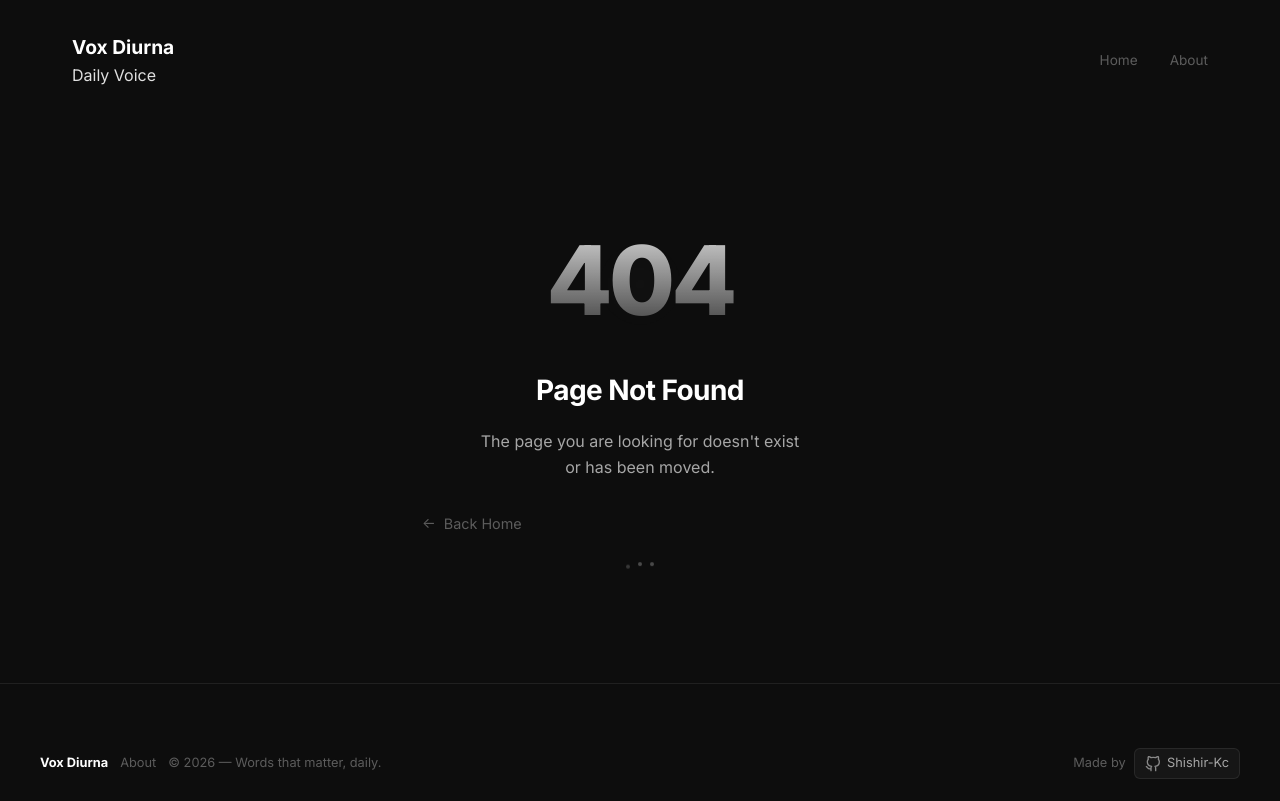
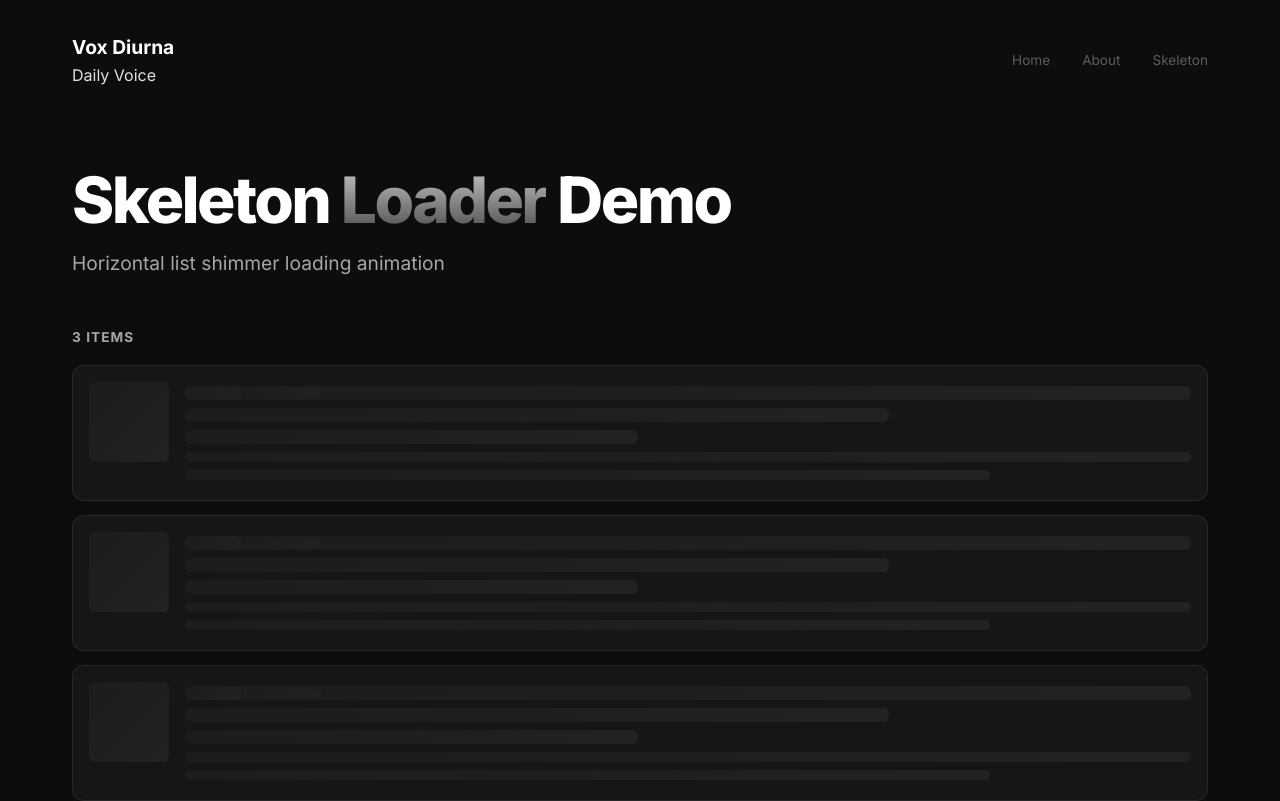
Before and after one commit to Shishir-Kc/Vox_Diurna, a React (Vite) app: page /skeleton-demo in a window 1280 px wide. Before the commit this address had no page. Shown: the top 801 px of the page. Built offline with nearby package versions, Linux system fonts and the light colour scheme.

Commit message:
feat: add SkeletonList component with horizontal shimmer animation
- Create SkeletonList component for list-style skeleton loaders
- Add SkeletonList.css with shimmer sweep animations
- Add SkeletonDemo page to preview the component
- Wire up route and nav link in App.jsx

```diff
--- a/src/App.jsx
+++ b/src/App.jsx
@@ -4,6 +4,7 @@ import Home from '@/pages/Home';
 import PostDetail from '@/pages/PostDetail';
 import NotFound from '@/pages/NotFound';
 import About from '@/pages/About';
+import SkeletonDemo from '@/pages/SkeletonDemo';
 
 export default function App() {
   return (
@@ -16,6 +17,7 @@ export default function App() {
         <ul className="navbar-links">
           <li><Link to="/">Home</Link></li>
           <li><Link to="/about">About</Link></li>
+          <li><Link to="/skeleton-demo">Skeleton</Link></li>
         </ul>
       </nav>
 
@@ -23,6 +25,7 @@ export default function App() {
         <Routes>
           <Route path="/" element={<Home />} />
           <Route path="/about" element={<About />} />
+          <Route path="/skeleton-demo" element={<SkeletonDemo />} />
           <Route path="/blog/:slug/:id" element={<PostDetail />} />
           <Route path="*" element={<NotFound />} />
         </Routes>
--- /dev/null
+++ b/src/components/SkeletonList.css
@@ -0,0 +1,187 @@
+/* ============================================
+   SKELETON LIST — Horizontal Row Shimmer
+   ============================================ */
+
+/* List container */
+.skeleton-list-container {
+  display: flex;
+  flex-direction: column;
+  gap: 0.875rem;
+}
+
+/* List item — horizontal card layout */
+.skeleton-list-item {
+  background: var(--bg-surface);
+  border: 1px solid var(--border-subtle);
+  border-radius: var(--radius-md);
+  display: flex;
+  gap: 1rem;
+  padding: 1rem;
+  overflow: hidden;
+  animation: sk-list-fade-in 0.5s ease both;
+}
+
+@keyframes sk-list-fade-in {
+  from {
+    opacity: 0;
+    transform: translateY(12px);
+  }
+  to {
+    opacity: 1;
+    transform: translateY(0);
+  }
+}
+
+/* Image / thumbnail area */
+.skeleton-list-image {
+  width: 80px;
+  height: 80px;
+  flex-shrink: 0;
+  border-radius: var(--radius-sm);
+  background: linear-gradient(135deg, #1c1c1c 0%, #222 100%);
+  position: relative;
+  overflow: hidden;
+}
+
+.skeleton-list-image::after {
+  content: "";
+  position: absolute;
+  inset: 0;
+  transform: translateX(-100%);
+  background: linear-gradient(
+    105deg,
+    transparent       0%,
+    rgba(255,255,255,0.00) 30%,
+    rgba(255,255,255,0.055) 48%,
+    rgba(255,255,255,0.09) 50%,
+    rgba(255,255,255,0.055) 52%,
+    rgba(255,255,255,0.00) 70%,
+    transparent       100%
+  );
+  animation: sk-shimmer-list 1.8s ease-in-out infinite;
+}
+
+@keyframes sk-shimmer-list {
+  0%   { transform: translateX(-100%); }
+  100% { transform: translateX(200%); }
+}
+
+/* Content area */
+.skeleton-list-content {
+  flex: 1;
+  display: flex;
+  flex-direction: column;
+  gap: 0.5rem;
+  padding: 0.25rem 0;
+  position: relative;
+  overflow: hidden;
+}
+
+/* Shimmer sweep on entire content area */
+.skeleton-list-content::after {
+  content: "";
+  position: absolute;
+  inset: 0;
+  transform: translateX(-100%);
+  background: linear-gradient(
+    105deg,
+    transparent       0%,
+    rgba(255,255,255,0.00) 30%,
+    rgba(255,255,255,0.04)  48%,
+    rgba(255,255,255,0.07) 50%,
+    rgba(255,255,255,0.04) 52%,
+    rgba(255,255,255,0.00) 70%,
+    transparent       100%
+  );
+  animation: sk-shimmer-list 1.8s ease-in-out 0.3s infinite;
+}
+
+/* Meta row */
+.skeleton-list-meta {
+  display: flex;
+  align-items: center;
+  gap: 0.5rem;
+}
+
+.skeleton-list-tag {
+  width: 56px;
+  height: 14px;
+  border-radius: 4px;
+  background: linear-gradient(135deg, #1c1c1c 0%, #222 100%);
+  position: relative;
+  overflow: hidden;
+}
+
+.skeleton-list-tag::after {
+  content: "";
+  position: absolute;
+  inset: 0;
+  transform: translateX(-100%);
+  background: linear-gradient(105deg, transparent 0%, rgba(255,255,255,0.06) 50%, transparent 100%);
+  animation: sk-shimmer-list 1.8s ease-in-out 0.1s infinite;
+}
+
+.skeleton-list-date {
+  width: 72px;
+  height: 10px;
+  border-radius: 4px;
+  background: linear-gradient(135deg, #1c1c1c 0%, #222 100%);
+  position: relative;
+  overflow: hidden;
+}
+
+.skeleton-list-date::after {
+  content: "";
+  position: absolute;
+  inset: 0;
+  transform: translateX(-100%);
+  background: linear-gradient(105deg, transparent 0%, rgba(255,255,255,0.05) 50%, transparent 100%);
+  animation: sk-shimmer-list 1.8s ease-in-out 0.15s infinite;
+}
+
+/* Title lines */
+.skeleton-list-title {
+  height: 14px;
+  width: 70%;
+  border-radius: 4px;
+  background: linear-gradient(135deg, #1c1c1c 0%, #222 100%);
+  position: relative;
+  overflow: hidden;
+}
+
+.skeleton-list-title::after {
+  content: "";
+  position: absolute;
+  inset: 0;
+  transform: translateX(-100%);
+  background: linear-gradient(105deg, transparent 0%, rgba(255,255,255,0.06) 50%, transparent 100%);
+  animation: sk-shimmer-list 1.8s ease-in-out 0.2s infinite;
+}
+
+.skeleton-list-title-sm {
+  width: 45%;
+  animation-delay: 0.05s;
+}
+
+/* Excerpt lines */
+.skeleton-list-excerpt {
+  height: 10px;
+  width: 100%;
+  border-radius: 4px;
+  background: linear-gradient(135deg, #1c1c1c 0%, #222 100%);
+  position: relative;
+  overflow: hidden;
+}
+
+.skeleton-list-excerpt::after {
+  content: "";
+  position: absolute;
+  inset: 0;
+  transform: translateX(-100%);
+  background: linear-gradient(105deg, transparent 0%, rgba(255,255,255,0.05) 50%, transparent 100%);
+  animation: sk-shimmer-list 1.8s ease-in-out 0.25s infinite;
+}
+
+.skeleton-list-excerpt-sm {
+  width: 80%;
+}
--- /dev/null
+++ b/src/components/SkeletonList.jsx
@@ -0,0 +1,23 @@
+import './SkeletonList.css';
+
+export default function SkeletonList({ count = 5 }) {
+  return (
+    <div className="skeleton-list-container">
+      {Array.from({ length: count }, (_, i) => (
+        <div key={i} className="skeleton-list-item" style={{ animationDelay: `${i * 0.1}s` }}>
+          <div className="skeleton-list-image skeleton" />
+          <div className="skeleton-list-content">
+            <div className="skeleton skeleton-list-meta">
+              <div className="skeleton skeleton-list-tag" />
+              <div className="skeleton skeleton-list-date" />
+            </div>
+            <div className="skeleton skeleton-list-title" />
+            <div className="skeleton skeleton-list-title skeleton-list-title-sm" />
+            <div className="skeleton skeleton-list-excerpt" />
+            <div className="skeleton skeleton-list-excerpt skeleton-list-excerpt-sm" />
+          </div>
+        </div>
+      ))}
+    </div>
+  );
+}
--- /dev/null
+++ b/src/pages/SkeletonDemo.css
@@ -0,0 +1,23 @@
+.skeleton-demo-page {
+  min-height: 100vh;
+  background: var(--bg-primary);
+}
+
+.skeleton-demo-grid {
+  display: flex;
+  flex-direction: column;
+  gap: 2.5rem;
+}
+
+.skeleton-demo-block {
+  display: flex;
+  flex-direction: column;
+  gap: 1rem;
+}
+
+.skeleton-demo-label {
+  font-size: 0.85rem;
+  color: var(--text-muted);
+  text-transform: uppercase;
+  letter-spacing: 0.08em;
+}
--- /dev/null
+++ b/src/pages/SkeletonDemo.jsx
@@ -0,0 +1,29 @@
+import SkeletonList from "../components/SkeletonList";
+import "./SkeletonDemo.css";
+
+export default function SkeletonDemo() {
+  return (
+    <div className="skeleton-demo-page">
+      <header className="page-header">
+        <h1 className="page-header-title">
+          Skeleton <span className="accent">Loader</span> Demo
+        </h1>
+        <p className="page-header-subtitle">
+          Horizontal list shimmer loading animation
+        </p>
+      </header>
+      <section className="section">
+        <div className="skeleton-demo-grid">
+          <div className="skeleton-demo-block">
+            <h3 className="skeleton-demo-label">3 items</h3>
+            <SkeletonList count={3} />
+          </div>
+          <div className="skeleton-demo-block">
+            <h3 className="skeleton-demo-label">5 items</h3>
+            <SkeletonList count={5} />
+          </div>
+        </div>
+      </section>
+    </div>
+  );
+}
```
